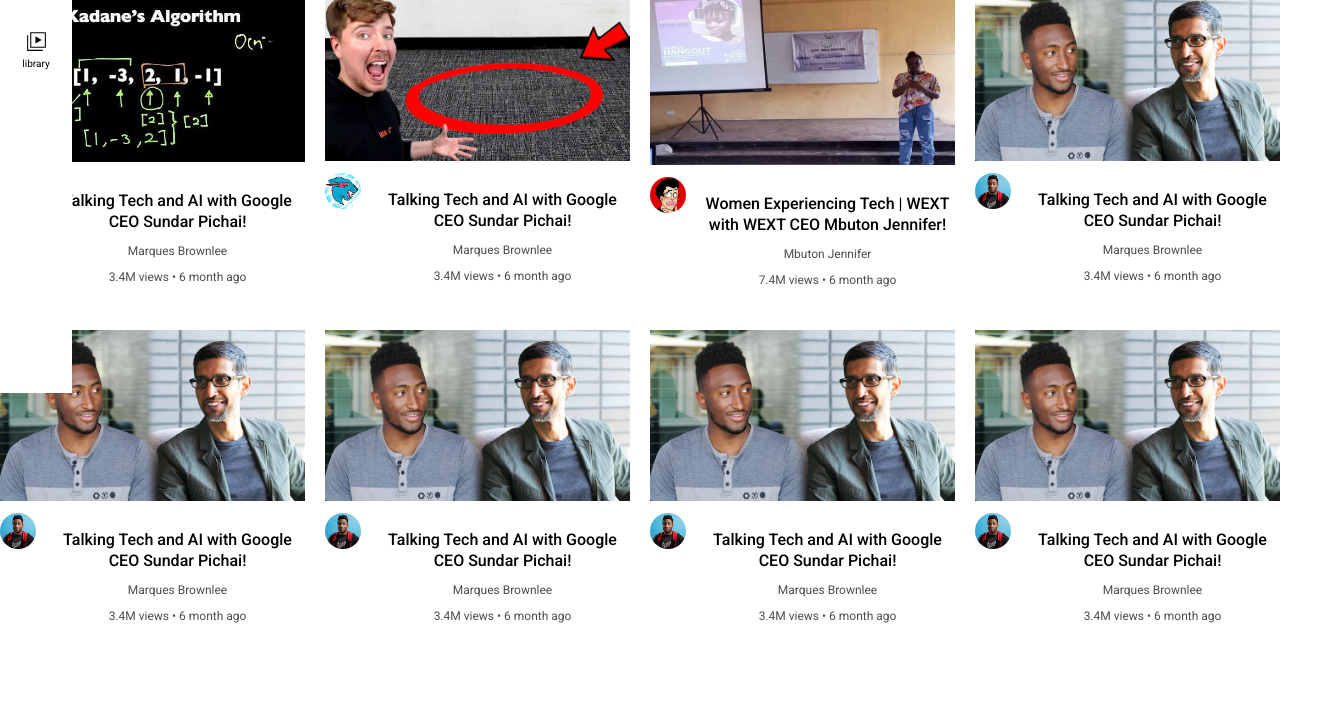
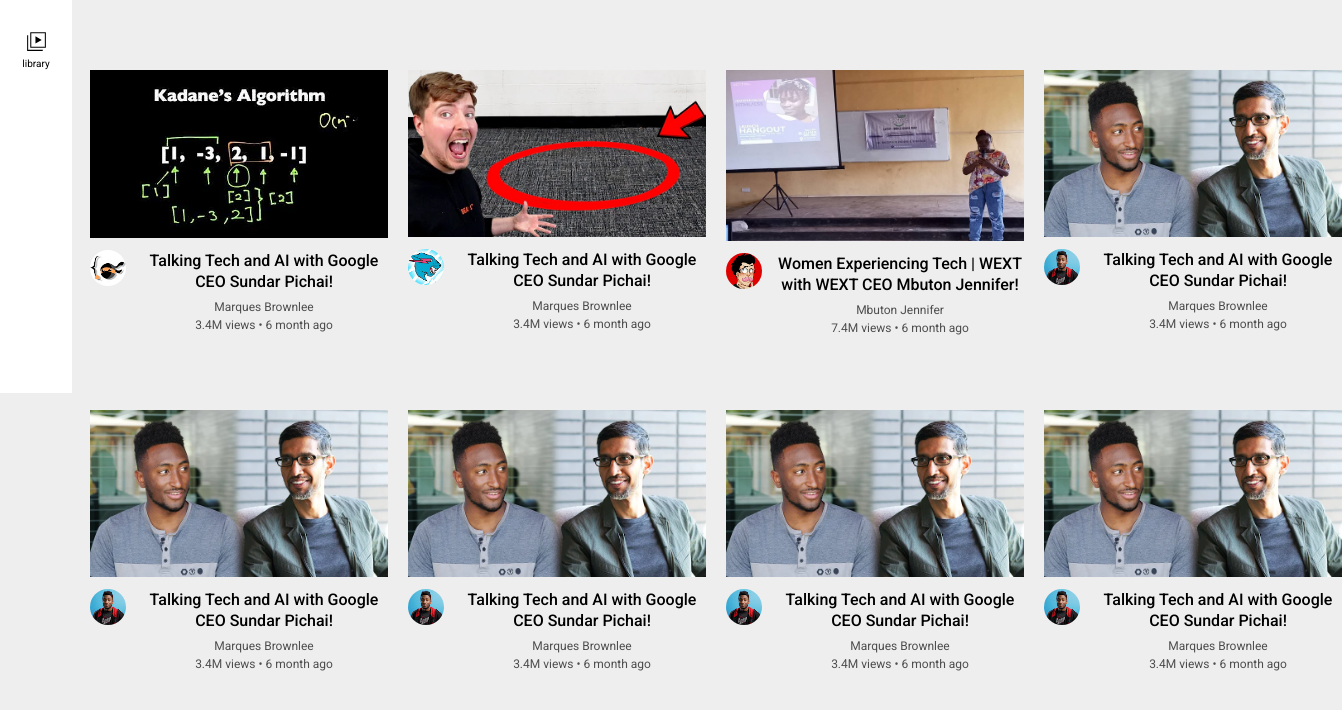
Before and after one commit to glowwEE/youtube-clone, a plain HTML site: page index.html in a window 1280 px wide. Shown: the part 407-1117 px from the top of the page, 1342 px wide, since content can reach past the window. Before the commit the page ends 1042 px from the top, so only its background shows below. Drawn offline with Linux system fonts and the light colour scheme.

Commit message:
added styles

```diff
--- a/styles/general.css
+++ b/styles/general.css
@@ -1,4 +1,13 @@
 body{
   margin: 0;
   font-family: roboto, arial, sans-serif;
+  padding-top: 80px;
+  padding-left: 90px;
+  padding-right: 24px;
+  background-color: rgb(238, 238, 238);
 }
+
+p{
+  margin-top: 0;
+  margin-bottom: 0;
+}
```
